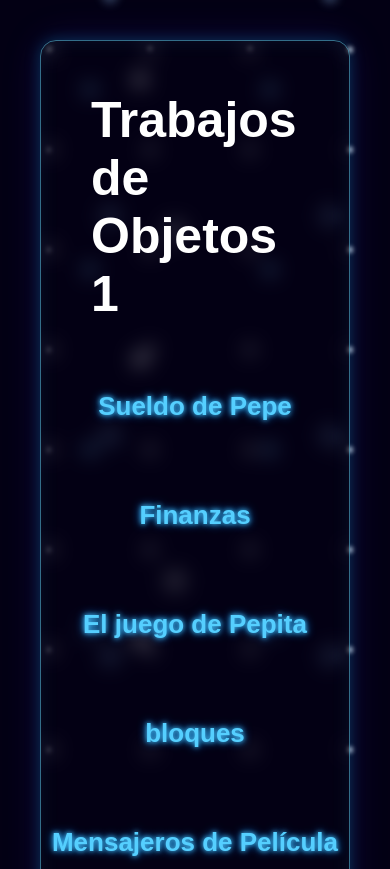
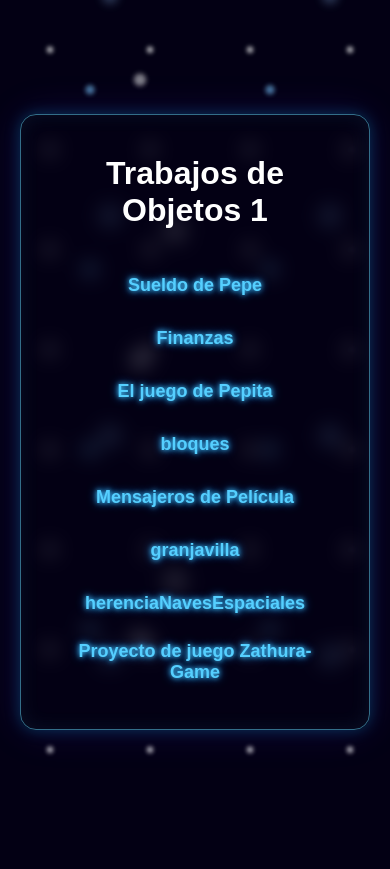
Before and after one commit to Marcos-Correia17/Index-de-trabajos-de-Objetos-1, a plain HTML site: page index.html in a window 390 px wide. Shown: the top 869 px of the page. After the commit the page ends 844 px from the top, so only its background shows below. Drawn offline with Linux system fonts and the light colour scheme.

Commit message:
Refactor CSS for improved layout and responsiveness; add smooth scroll to job list rendering

```diff
--- a/src/css/index.css
+++ b/src/css/index.css
@@ -1,63 +1,29 @@
-*{
-    margin: 10px;
-    padding: 10px;
+/* 🛠️ Reseteo optimizado para evitar desbordes inesperados */
+* {
+    margin: 0;
+    padding: 0;
     box-sizing: border-box;
-}
-
-.container {
-    display: flex;
-    flex-direction: column;
-    align-items: center;
-
-    padding: 30px;
-
-    /* Vidrio espacial */
-    background: rgba(10, 15, 45, 0);
-
-    border-radius: 16px;
-
-    /* Brillo exterior */
-    box-shadow:
-        0 0 15px rgba(0, 200, 255, 0.25),
-        0 0 40px rgba(100, 50, 255, 0.15),
-        inset 0 0 20px rgba(100, 200, 255, 0.08);
-
-    backdrop-filter: blur(10px);
-    -webkit-backdrop-filter: blur(10px);
-
-    /* Borde luminoso */
-    border: 1px solid rgba(100, 220, 255, 0.5);
-
-    color: white;
-
-    position: relative;
-    z-index: 2;
-}
-
-h1{
-    font-family: "Orbitron", sans-serif;
-    font-weight: 700;
-    font-size: 50px;
-}
-ul{
-    list-style: none;
-    padding: 0;
-    text-align: center;
-}
-
-li{
-    font-size: 30px;
 }
 
 body {
     margin: 0;
     min-height: 100vh;
-    overflow: hidden;
+
+    /* 🛠️ CAMBIADO: Permitimos scroll vertical general pero bloqueamos el horizontal */
+    overflow-y: auto;
+    overflow-x: hidden;
+
     background: #030014;
     font-family: "Orbitron", sans-serif;
+
+    /* 🛠️ AGREGADO: Centrado perfecto en pantalla con márgenes de seguridad respirables */
+    display: flex;
+    justify-content: center;
+    align-items: center;
+    padding: 60px 20px;
 }
 
-/* Estrellas */
+/* Estrellas de Fondo */
 body::before,
 body::after {
     content: "";
@@ -106,13 +72,64 @@
     from {
         transform: translateY(-20%);
     }
-
     to {
         transform: translateY(20%);
     }
 }
 
-/* 🖱️ Cuando pasás el mouse */
+/* Contenedor Principal (Vidrio Espacial) */
+.container {
+    display: flex;
+    flex-direction: column;
+    align-items: center;
+
+    padding: 40px 30px; /* 💡 Un poco más de padding superior para equilibrar el título */
+
+    /* 🛠️ CAMBIADO: Ancho adaptable al 100% en móviles y máximo de 850px en PC */
+    width: 100%;
+    max-width: 850px;
+
+    /* Vidrio espacial intacto */
+    background: rgba(10, 15, 45, 0);
+    border-radius: 16px;
+
+    /* Brillo exterior intacto */
+    box-shadow:
+        0 0 15px rgba(0, 200, 255, 0.25),
+        0 0 40px rgba(100, 50, 255, 0.15),
+        inset 0 0 20px rgba(100, 200, 255, 0.08);
+
+    backdrop-filter: blur(10px);
+    -webkit-backdrop-filter: blur(10px);
+
+    /* Borde luminoso intacto */
+    border: 1px solid rgba(100, 220, 255, 0.5);
+
+    color: white;
+
+    position: relative;
+    z-index: 2;
+}
+
+h1 {
+    font-family: "Orbitron", sans-serif;
+    font-weight: 700;
+    font-size: 50px;
+    margin-bottom: 25px; /* 🛠️ Reemplaza el margen global anterior para separar del título */
+    text-align: center;
+}
+
+ul {
+    list-style: none;
+    padding: 0;
+    text-align: center;
+}
+
+li {
+    font-size: 30px;
+}
+
+/* Lista de Trabajos */
 #lista-trabajos {
     list-style: none;
     padding: 0;
@@ -121,7 +138,8 @@
     display: flex;
     flex-direction: column;
     align-items: center;
-    gap: 2px;
+    gap: 15px; /* 💡 Aumentado ligeramente para evitar colisiones de sombras hoveadas */
+    width: 100%;
 }
 
 #lista-trabajos li {
@@ -151,7 +169,6 @@
     transition: all 0.3s ease;
 }
 
-
 /* ⭐ Links que ya visitaste */
 #lista-trabajos li a:visited {
     color: #55cfff;
@@ -162,7 +179,6 @@
         0 0 12px #008cff,
         0 0 20px #0066ff;
 }
-
 
 /* ✨ Cuando pasás el mouse */
 #lista-trabajos li a:hover {
@@ -181,3 +197,14 @@
 
     transform: scale(1.05);
 }
+
+/* 📱 Media query para asegurar legibilidad en pantallas muy chicas (Celulares) */
+@media (max-width: 480px) {
+    h1 {
+        font-size: 32px;
+    }
+    #lista-trabajos li a {
+        font-size: 18px;
+        padding: 6px 12px;
+    }
+}
--- a/src/js/generar-links.js
+++ b/src/js/generar-links.js
@@ -19,6 +19,13 @@
             lista.appendChild(li);
         });
 
+        // 🛠️ AGREGADO: Al finalizar la renderización, la página web entera hace scroll
+        // automático de forma suave hasta el final de la pantalla si hay nuevos elementos.
+        window.scrollTo({
+            top: document.body.scrollHeight,
+            behavior: 'smooth'
+        });
+
     })
     .catch(error => {
         console.error("No se pudo cargar trabajos.json:", error);
```
